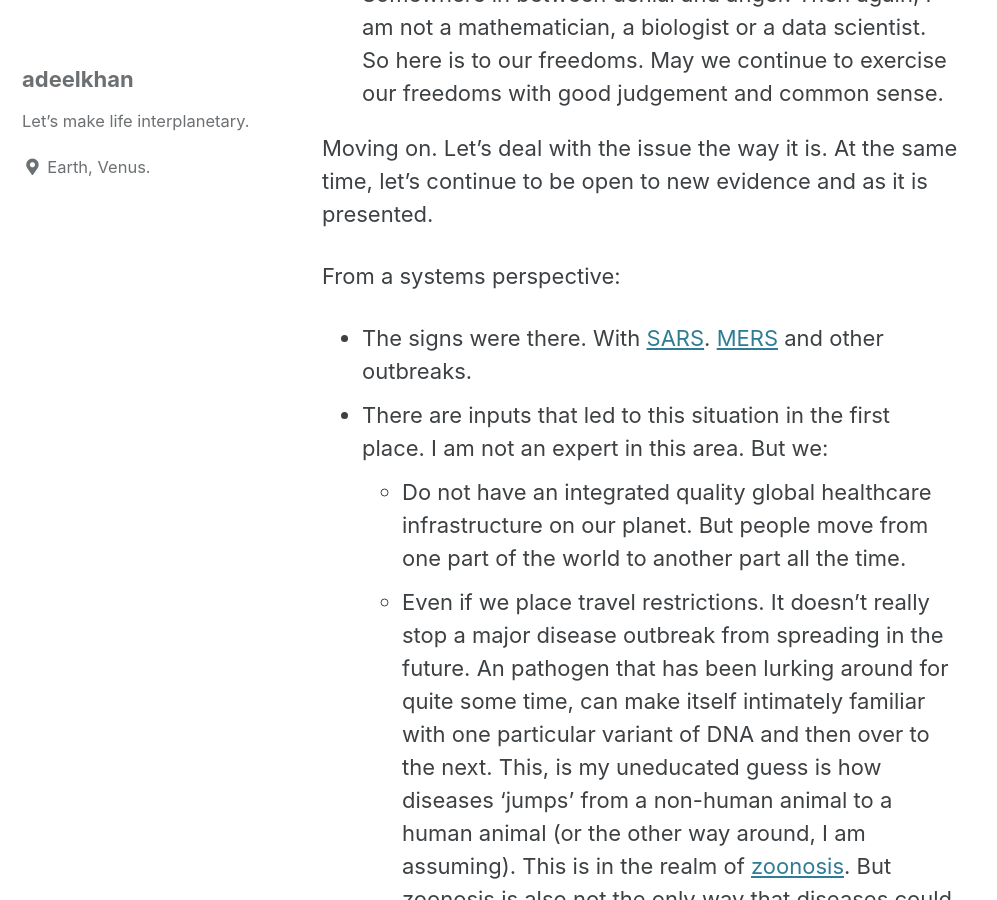
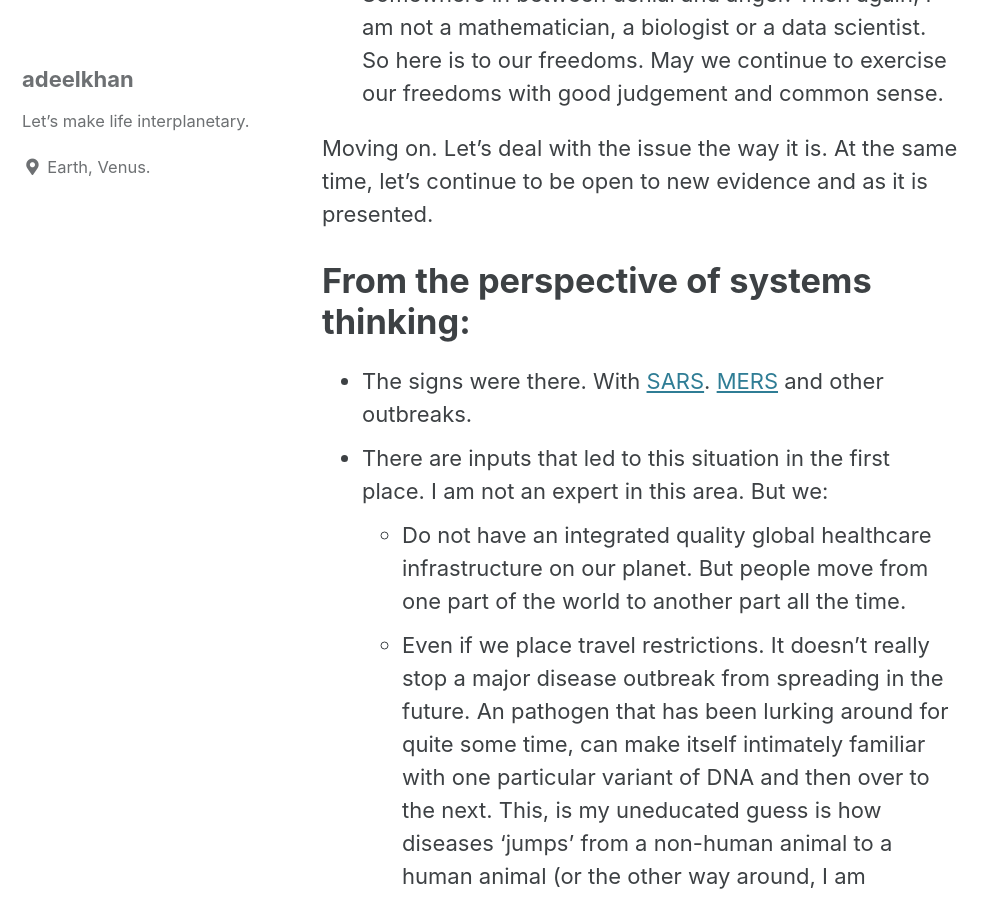
Before and after one commit to stellardreams/stellardreams.github.io, a Jekyll site: the page built from _posts/2020-09-30-Growth.md, in a window 1280 px wide and 900 px high, scrolled down 3115 px. Shown: the whole window, without its empty margins (0-997 px from the left). Built offline with Jekyll 4.4.1, drawn with Linux system fonts in a browser that asks for light colours; cached includes are drawn as plain includes.

Commit message:
Update 2020-09-30-Growth.md

```diff
--- a/_posts/2020-09-30-Growth.md
+++ b/_posts/2020-09-30-Growth.md
@@ -18,7 +18,7 @@ Next, let's dispel what coronavirus is *not*:
 
 Moving on. Let's deal with the issue the way it is. At the same time, let's continue to be open to new evidence and as it is presented.
 
-From a systems perspective:
+# From the perspective of systems thinking:
 * The signs were there. With [SARS](https://en.wikipedia.org/wiki/Severe_acute_respiratory_syndrome). [MERS](https://en.wikipedia.org/wiki/Middle_East_respiratory_syndrome) and other outbreaks.
 * There are inputs that led to this situation in the first place. I am not an expert in this area. But we:
   * Do not have an integrated quality global healthcare infrastructure on our planet. But people move from one part of the world to another part all the time.
```
